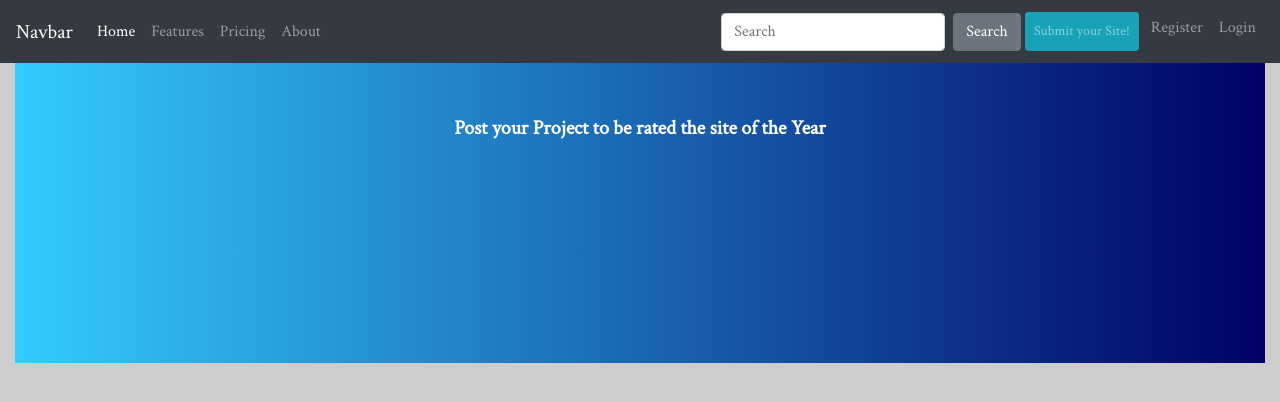
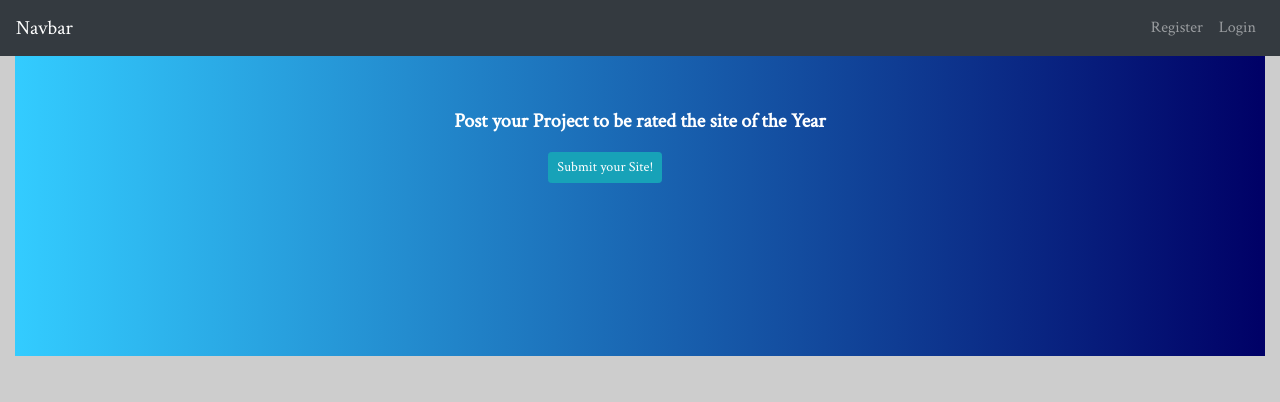
Before and after one commit to danielevans-999/Projects-App, a Django app: page / in a window 1280 px wide. Shown: the top 402 px of the page. Run offline with Django 3.2, Linux system fonts and the light colour scheme; data that the repository does not hold is empty; some libraries are stand-ins or nearby versions.

Commit message:
Adds authententicationto the navbar and post other images

```diff
--- a/myproject/templates/myprojects/base.html
+++ b/myproject/templates/myprojects/base.html
@@ -30,6 +30,7 @@
         </button>
 
         <div class="collapse navbar-collapse sticky-top" id="navbarColor02">
+            {% if user.is_authenticated %}
             <ul class="navbar-nav mr-auto">
                 <li class="nav-item active">
                     <a class="nav-link" href="{%url  'home' %}">Home <span class="sr-only">(current)</span></a>
@@ -43,22 +44,29 @@
                 <li class="nav-item">
                     <a class="nav-link" href="#">About</a>
                 </li>
+                <form class="form-inline my-2 my-lg-0 ml-5" action="{% url 'search_project' %}">
+                    <input class="form-control mr-sm-2" type="text" placeholder="Search" name="search">
+                    <button class="btn btn-secondary my-2 my-sm-0" type="submit">Search</button>
+                </form>
+                <li class="nav-item ml-5">
+
+                </li>
+                <li class="nav-item ml-1">
+                    <a class="nav-link " href="/logout" tabindex="-1" aria-disabled="true">logout </a>
+                </li>
             </ul>
-            <form class="form-inline my-2 my-lg-0" action="{% url 'search_project' %}">
-                <input class="form-control mr-sm-2" type="text" placeholder="Search" name="search">
-                <button class="btn btn-secondary my-2 my-sm-0" type="submit">Search</button>
-            </form>
-            <ul class="navbar-nav">
-                <li class="nav-item">
-                    <a class="nav-link btn btn-sm  btn-info m-1" href="{% url 'newproject'%}">Submit your Site!</a>
-                </li>
+
+            {% else %}
+            <ul class="navbar-nav ml-auto">
                 <li class="nav-item">
                     <a class="nav-link " href="/accounts/register">Register</a>
                 </li>
                 <li class="nav-item">
                     <a class="nav-link" href="/accounts/login">Login</a>
                 </li>
+                {% endif %}
             </ul>
+
         </div>
     </nav>
     <div class="container-fluid">
--- a/myproject/templates/myprojects/index.html
+++ b/myproject/templates/myprojects/index.html
@@ -6,7 +6,14 @@
     <div>
         <p class="text-center" style="color: white;" id="welcome"><b>Post your Project to be rated the site of the
                 Year</b></p>
+
     </div>
+    <div class="row">
+        <div class="col-md-5"></div>
+        <div class="col-md-2">  <a href="{% url 'newproject'%}" class=" justify-content-center btn btn-sm  btn-info " style="color: white; text-decoration: none;">Submit your Site!</a></div>
+        <div class="col-md-5"></div>
+    </div>
+
     <div class="row">
         <span class="col1 col-md-3"></span>
         <span class="col2 col-md-3"></span>
--- a/myproject/views.py
+++ b/myproject/views.py
@@ -7,7 +7,7 @@ def home(request):
     projects = Post.objects.all()
     return render(request,'myprojects/index.html',{"projects":projects})
 
-
+@login_required (login_url='/accounts/login/')
 def new_project(request):
     current_user = request.user
     if request.method == 'POST':
--- a/project/urls.py
+++ b/project/urls.py
@@ -22,4 +22,5 @@ urlpatterns = [
     url(r'^admin/', admin.site.urls),
     url(r'',include('myproject.urls')),
     url(r'^accounts/', include('registration.backends.simple.urls')),
+     url(r'^logout/$', views.logout,{"next_page":'/'}),
 ]
```
Also changed, not shown: media/post/projo3_mZGq2fz.jpeg (added), media/post/tiger.jpeg (added). Lines whose indentation alone changed are shown as unchanged.
